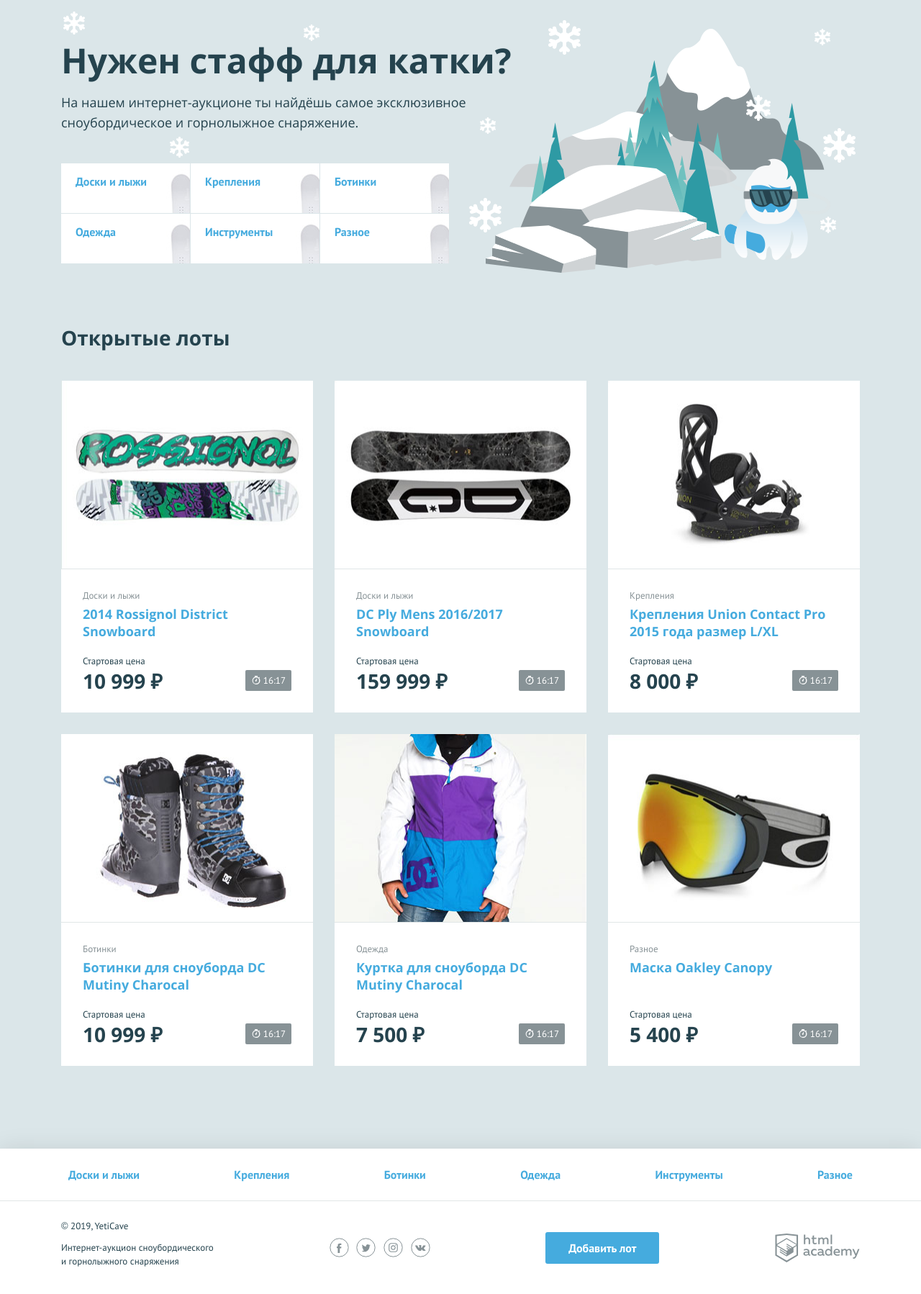
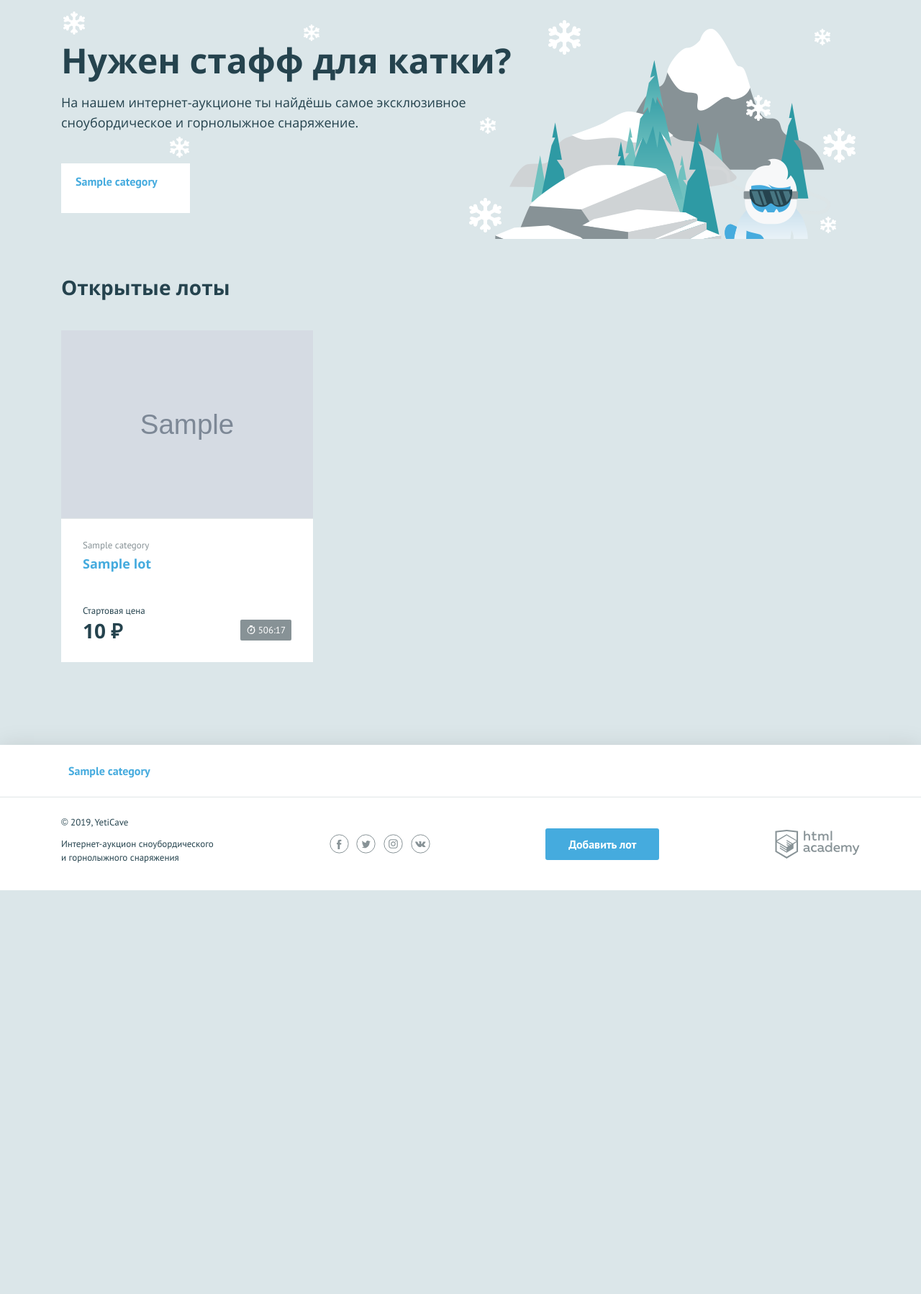
Before and after one commit to bidpapa/944599-yeticave-9, a PHP site: page / in a window 1280 px wide. Shown: the part 107-1905 px from the top of the page at 72% size. After the commit the page ends 1344 px from the top, so only its background shows below. Run offline with PHP 8.4, Linux system fonts and the light colour scheme; tables that the repository leaves empty hold one stand-in row (values such as "Sample post"); grey boxes marked "Sample" are stand-in pictures.

Commit message:
Добавляет вывод информации из БД на сайте

```diff
--- a/index.php
+++ b/index.php
@@ -6,60 +6,54 @@
 
 $user_name = 'Дмитрий'; // укажите здесь ваше имя
 
-$categories = [
-  'Доски и лыжи',
-  'Крепления',
-  'Ботинки',
-  'Одежда',
-  'Инструменты',
-  'Разное',
-];
+$link = mysqli_connect('127.0.0.1', 'root', '', 'yeticave');
+mysqli_set_charset($link, 'utf8');
 
-$adverts
-  = [
-  [
-    'name'     => '2014 Rossignol District Snowboard',
-    'category' => 'Доски и лыжи',
-    'price'    => '10999',
-    'url'      => 'img/lot-1.jpg',
-    'time'     => 'tomorrow',
-  ],
-  [
-    'name'     => 'DC Ply Mens 2016/2017 Snowboard',
-    'category' => 'Доски и лыжи',
-    'price'    => '159999',
-    'url'      => 'img/lot-2.jpg',
-    'time'     => 'tomorrow',
-  ],
-  [
-    'name'     => 'Крепления Union Contact Pro 2015 года размер L/XL',
-    'category' => 'Крепления',
-    'price'    => '8000',
-    'url'      => 'img/lot-3.jpg',
-    'time'     => 'tomorrow',
-  ],
-  [
-    'name'     => 'Ботинки для сноуборда DC Mutiny Charocal',
-    'category' => 'Ботинки',
-    'price'    => '10999',
-    'url'      => 'img/lot-4.jpg',
-    'time'     => 'tomorrow',
-  ],
-  [
-    'name'     => 'Куртка для сноуборда DC Mutiny Charocal',
-    'category' => 'Одежда',
-    'price'    => '7500',
-    'url'      => 'img/lot-5.jpg',
-    'time'     => 'tomorrow',
-  ],
-  [
-    'name'     => 'Маска Oakley Canopy',
-    'category' => 'Разное',
-    'price'    => '5400',
-    'url'      => 'img/lot-6.jpg',
-    'time'     => 'tomorrow',
-  ],
-];
+if (!$link) {
+    showError(mysqli_connect_error());
+} else {
+    $sql = "SELECT * FROM category ORDER BY id";
+    $categories = returnArrayFromDB($link, $sql);
+
+    $sql
+      = "SELECT l.name, c.name AS category, l.start_price AS price, l.end_date AS time, l.image AS url
+FROM lot AS l INNER JOIN category AS c ON l.id_category = c.id WHERE l.end_date > NOW() ORDER BY l.creation_date DESC LIMIT 6";
+    $adverts = returnArrayFromDB($link, $sql, MYSQLI_ASSOC);
+
+    $content = include_template('index.php',
+      ['categories' => $categories, 'adverts' => $adverts]);
+    $layout_content = include_template('layout.php', [
+      'title'      => 'Главная',
+      'is_auth'    => $is_auth,
+      'user_name'  => $user_name,
+      'content'    => $content,
+      'categories' => $categories,
+    ]);
+
+}
+print($layout_content);
+
+function returnArrayFromDB($link, $sql, $fetch_type = MYSQLI_NUM)
+{
+    $stmt = mysqli_prepare($link, $sql);
+    mysqli_stmt_execute($stmt);
+    $rows = mysqli_stmt_get_result($stmt);
+    if($rows) {
+        $array = mysqli_fetch_all($rows, $fetch_type);
+        return $array;
+    }
+    else {
+        showError(mysqli_error($link));
+    }
+}
+
+function showError($error)
+{
+    $content = include_template('error.php', ['error' => $error]);
+    $layout_content = include_template('layout.php', ['content' => $content]);
+    print($layout_content);
+    die;
+}
 
 function formatNumber($number)
 {
@@ -77,7 +71,14 @@
     $now = date_create();
     $end_time = date_create($end_time);
     $interval = date_diff($now, $end_time);
-    return $interval->format('%H:%I');
+    if ($interval->d > 0) {
+        $hours = $interval->h + ($interval->d * 24) . ':'
+          . $interval->format('%I');
+        return $hours;
+    }
+    else {
+        return $interval->format('%H:%I');
+    }
 }
 
 function timeToEndLessOneHour($end_time)
@@ -89,14 +90,3 @@
     }
     return false;
 }
-
-$content = include_template('index.php',
-  ['categories' => $categories, 'adverts' => $adverts]);
-$layout_content = include_template('layout.php', [
-  'title'      => 'Главная',
-  'is_auth'    => $is_auth,
-  'user_name'  => $user_name,
-  'content'    => $content,
-  'categories' => $categories,
-]);
-print($layout_content);
--- /dev/null
+++ b/templates/error.php
@@ -0,0 +1 @@
+<strong>Ошибка: <?= $error ?></strong>
--- a/templates/index.php
+++ b/templates/index.php
@@ -5,8 +5,8 @@
         <?php
         foreach ($categories as $category):
             ?>
-            <li class="promo__item promo__item--boards">
-                <a class="promo__link" href="pages/all-lots.html"><?= $category ?></a>
+            <li class="promo__item promo__item--<?= $category[2] ?>">
+                <a class="promo__link" href="pages/all-lots.html"><?= $category[1] ?></a>
             </li>
         <?php
         endforeach;
--- a/templates/layout.php
+++ b/templates/layout.php
@@ -61,7 +61,7 @@
             foreach ($categories as $category):
                 ?>
                 <li class="nav__item">
-                    <a href="pages/all-lots.html"><?= $category ?></a>
+                    <a href="pages/all-lots.html"><?= $category[1] ?></a>
                 </li>
             <?php
             endforeach;
```
